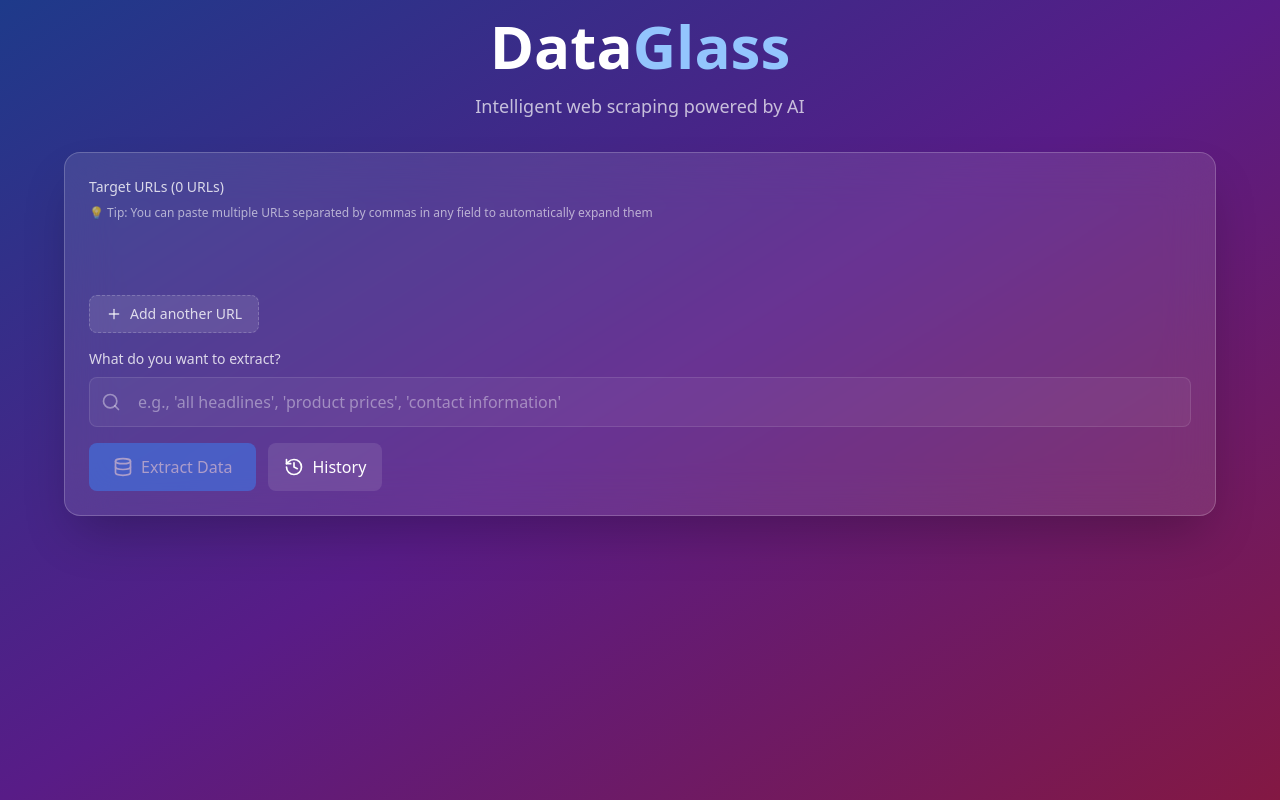
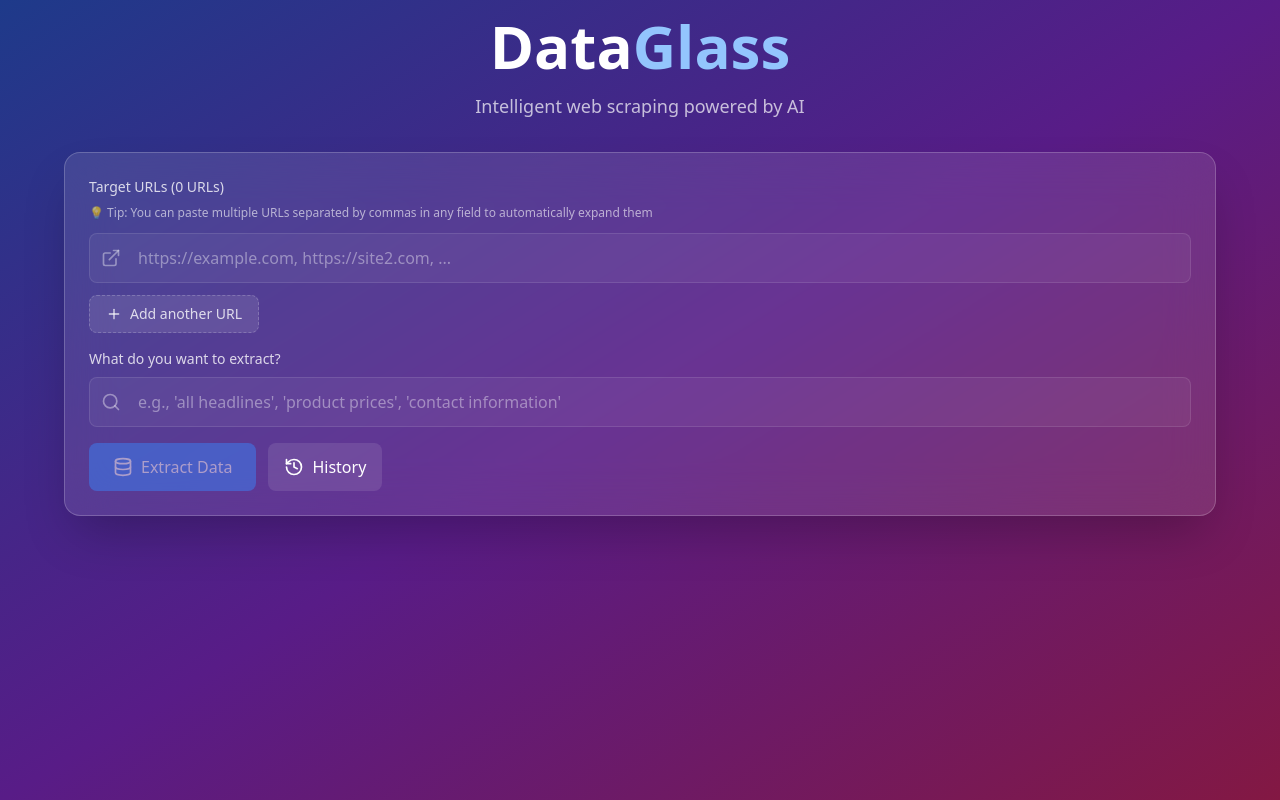
Before and after one commit to Animatnetic/data-glass-prototype, a React (Vite) app: page / in a window 1280 px wide. Built offline with nearby package versions, Linux system fonts and the light colour scheme.

Commit message:
Fix missing URL input fields

```diff
--- a/src/App.tsx
+++ b/src/App.tsx
@@ -229,6 +229,7 @@ function App() {
                     <motion.div
                       key={urlEntry.id}
                       initial={{ opacity: 0, y: 10 }}
+                      animate={{ opacity: 1, y: 0 }}
                       className="flex items-center space-x-3"
                     >
                       <div className="relative flex-1">
```
